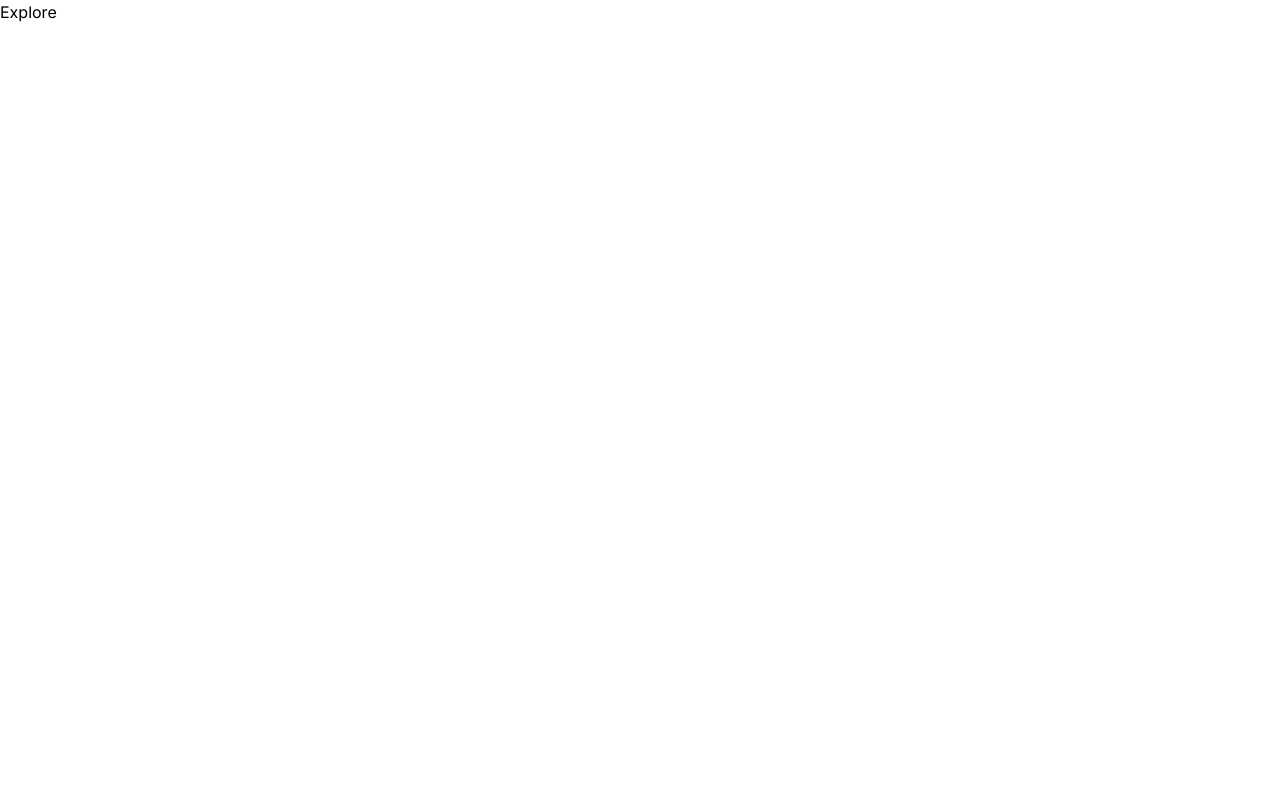
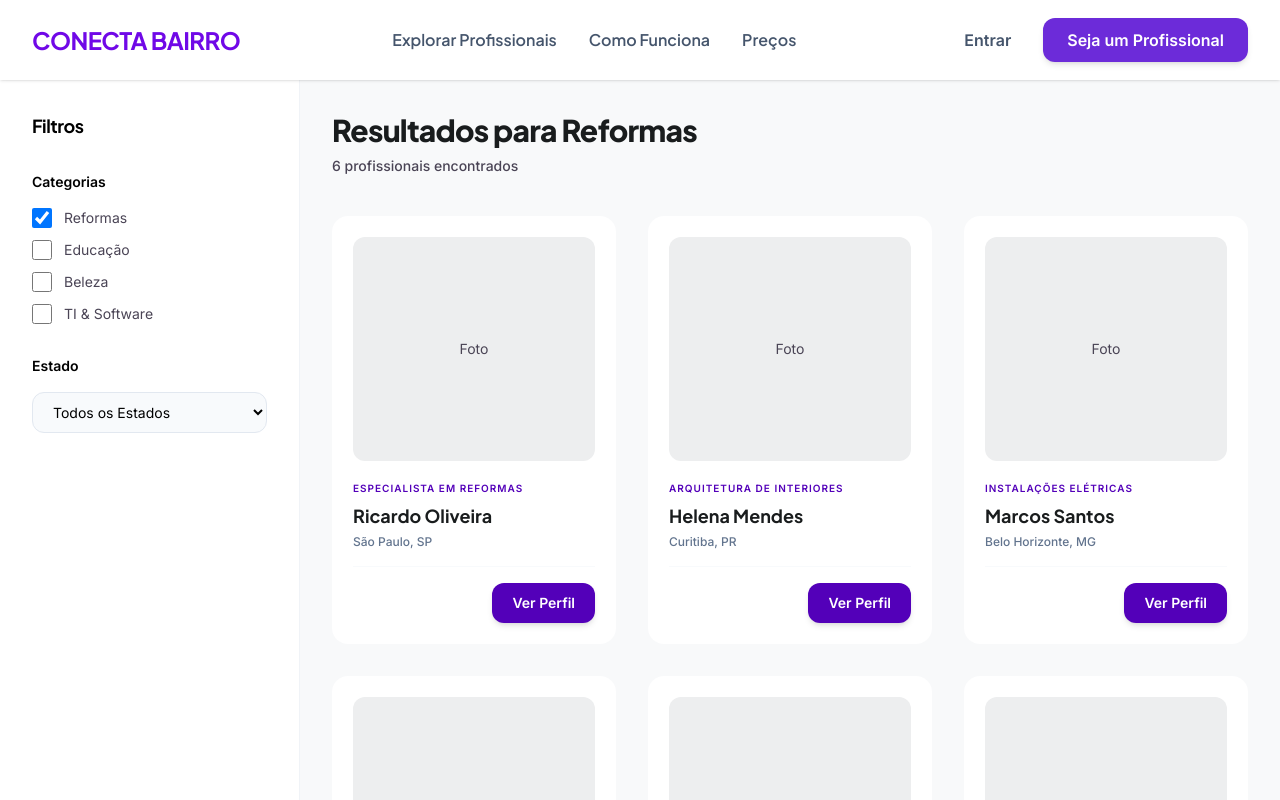
Before and after one commit to jamilelopes/conecta-bairro-2.0, a React (Vite) app: page /explore in a window 1280 px wide. Shown: the top 800 px of the page. Built offline with nearby package versions, Linux system fonts and the light colour scheme.

Commit message:
Implementa tela de Explore com dados mockados

```diff
--- a/src/pages/Explore.jsx
+++ b/src/pages/Explore.jsx
@@ -1,5 +1,85 @@
+import { useNavigate } from "react-router-dom";
+import Navbar from "../components/Navbar";
+import Footer from "../components/Footer";
+
+const professionals = [
+  { name: "Ricardo Oliveira", role: "Especialista em Reformas", loc: "São Paulo, SP", slug: "ricardo-oliveira" },
+  { name: "Helena Mendes", role: "Arquitetura de Interiores", loc: "Curitiba, PR", slug: "helena-mendes" },
+  { name: "Marcos Santos", role: "Instalações Elétricas", loc: "Belo Horizonte, MG", slug: "marcos-santos" },
+  { name: "André Costa", role: "Pintura Comercial", loc: "Rio de Janeiro, RJ", slug: "andre-costa" },
+  { name: "Juliana Paes", role: "Paisagismo & Botânica", loc: "Porto Alegre, RS", slug: "juliana-paes" },
+  { name: "Carlos Eduardo", role: "Limpeza Profissional", loc: "Brasília, DF", slug: "carlos-eduardo" },
+];
+
 function Explore() {
-  return <h1>Explore</h1>;
+  const navigate = useNavigate();
+
+  return (
+    <div className="flex flex-col min-h-screen">
+      <Navbar />
+      <div className="flex pt-20">
+        <aside className="w-[300px] h-[calc(100vh-80px)] fixed left-0 overflow-y-auto border-r border-slate-200/50 bg-white p-8 hidden md:block">
+          <h2 className="font-headline font-bold text-lg mb-8 tracking-tight">Filtros</h2>
+          <div className="mb-8">
+            <span className="text-sm font-semibold block mb-4">Categorias</span>
+            {["Reformas", "Educação", "Beleza", "TI & Software"].map((c) => (
+              <label key={c} className="flex items-center gap-3 mb-3 cursor-pointer group">
+                <input type="checkbox" className="w-5 h-5 rounded border-slate-300 text-primary" defaultChecked={c === "Reformas"} />
+                <span className="text-sm text-on-surface-variant group-hover:text-on-surface">{c}</span>
+              </label>
+            ))}
+          </div>
+          <div className="mb-8">
+            <span className="text-sm font-semibold block mb-4">Estado</span>
+            <select className="w-full bg-slate-50 border border-slate-200 rounded-xl py-2.5 px-4 text-sm">
+              <option>Todos os Estados</option>
+              <option>São Paulo</option>
+            </select>
+          </div>
+        </aside>
+
+        <main className="flex-1 md:ml-[300px] p-8 min-h-screen bg-surface">
+          <div className="flex items-end justify-between mb-10">
+            <div>
+              <h1 className="font-headline font-extrabold text-3xl text-on-surface tracking-tight mb-2">
+                Resultados para Reformas
+              </h1>
+              <p className="text-on-surface-variant text-sm font-medium">{professionals.length} profissionais encontrados</p>
+            </div>
+          </div>
+
+          <div className="grid grid-cols-1 lg:grid-cols-2 xl:grid-cols-3 gap-8">
+            {professionals.map((pro) => (
+              <div
+                key={pro.slug}
+                className="group bg-surface-container-lowest rounded-2xl p-5 border border-transparent hover:border-slate-100 transition-all duration-300 hover:shadow-xl flex flex-col"
+              >
+                <div className="relative h-56 mb-5 overflow-hidden rounded-xl bg-surface-container flex items-center justify-center text-on-surface-variant text-sm">
+                  Foto
+                </div>
+                <div className="flex-1">
+                  <p className="text-[10px] font-bold text-primary uppercase tracking-widest mb-1.5">{pro.role}</p>
+                  <h3 className="font-headline font-bold text-lg text-on-surface mb-1">{pro.name}</h3>
+                  <div className="flex items-center gap-1.5 text-slate-500 mb-4">
+                    <span className="text-xs font-medium">{pro.loc}</span>
+                  </div>
+                </div>
+                <div className="pt-4 border-t border-slate-50 flex items-center justify-end">
+                  <button
+                    onClick={() => navigate(`/profile/${pro.slug}`)}
+                    className="bg-primary text-white text-sm font-bold py-2.5 px-5 rounded-xl hover:bg-primary-container shadow-md"
+                  >
+                    Ver Perfil
+                  </button>
+                </div>
+              </div>
+            ))}
+          </div>
+        </main>
+      </div>
+      <Footer />
+    </div>
+  );
 }
 
 export default Explore;
```
